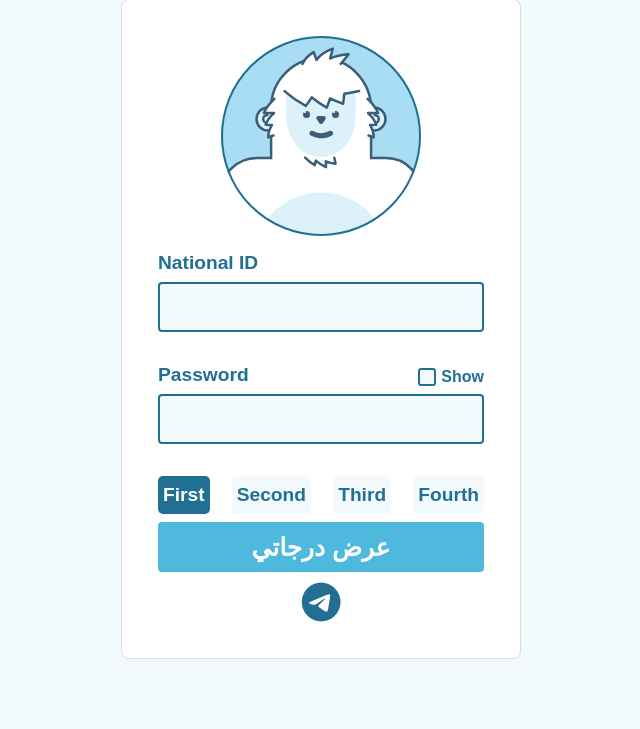
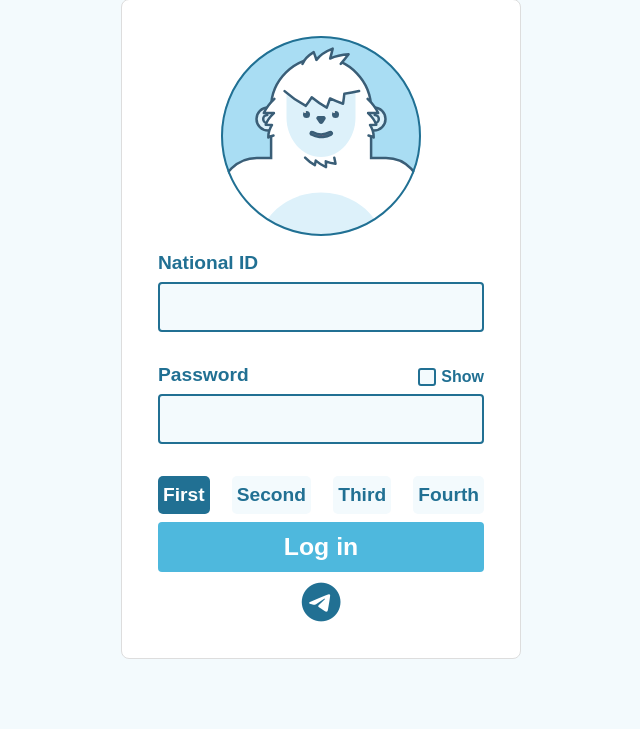
Before and after one commit to RefOoSamiSadki/FinalScore, a Flask app: page / in a window 1280 px wide. Shown: the part 71-800 px from the top of the page, without its empty margins (319-959 px from the left). Run offline with Flask 3, Linux system fonts and the light colour scheme; some libraries are stand-ins or nearby versions.

Commit message:
Update index.html

```diff
--- a/templates/index.html
+++ b/templates/index.html
@@ -146,7 +146,7 @@
             <label for="fourth">Fourth</label>
         </div>
         <div class="inputGroup inputGroup3">
-            <button type="submit" id="login">عرض درجاتي</button>
+            <button type="submit" id="login">Log in</button>
             <a href="https://t.me/RefOoSami" class="telegram-link" target="_blank">
                 <i class="fab fa-telegram-plane"></i>
             </a>
```
